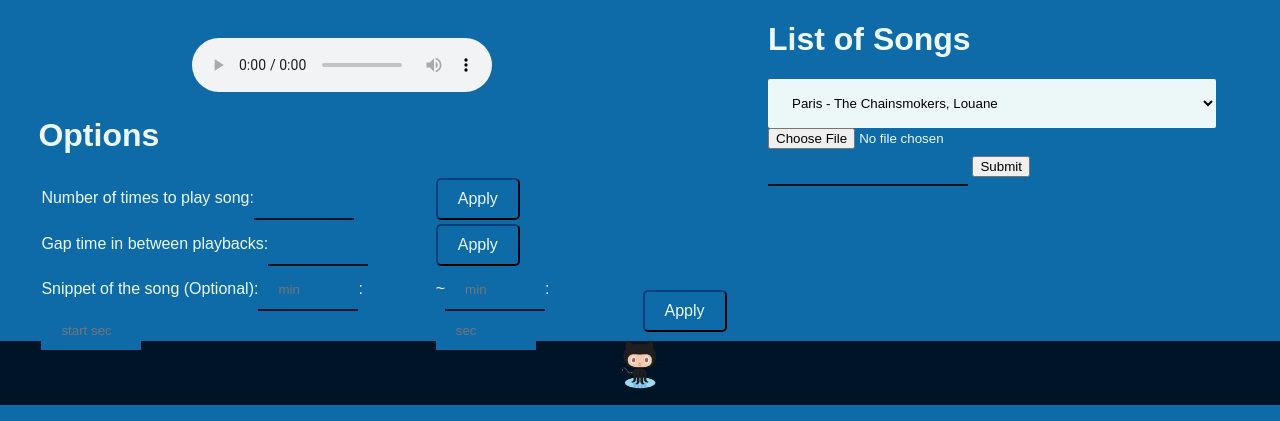
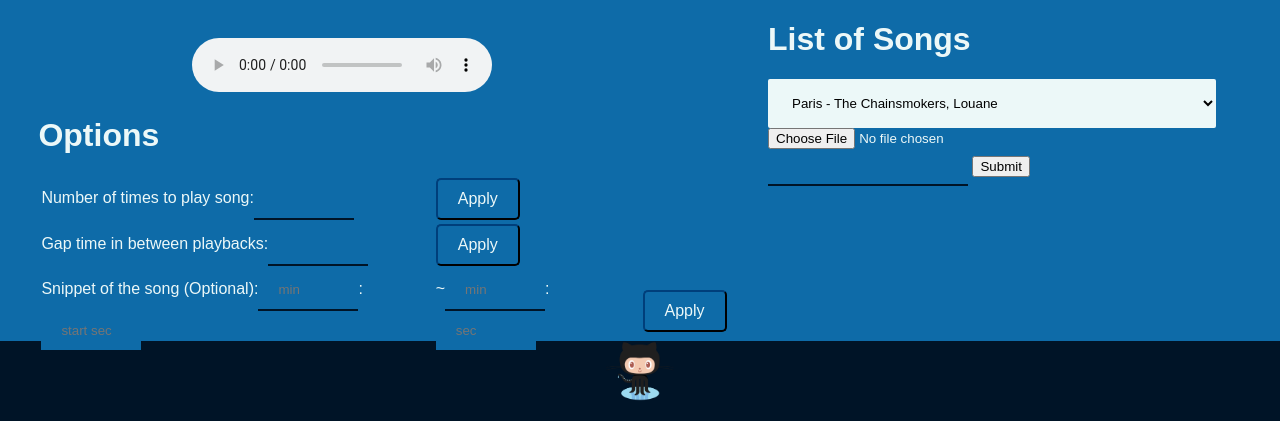
Before and after one commit to mrdanshih/mloop, a PHP site: page / in a window 1280 px wide. Shown: the part 449-870 px from the top of the page. Run offline with PHP 8.4, Linux system fonts and the light colour scheme.

Commit message:
Update css
Still need to fix placeholder color

```diff
--- a/css/main.css
+++ b/css/main.css
@@ -1,6 +1,7 @@
 :root {
     --main-color: #0E6BA8;
     --secondary-color: #001427;
+    --tertiary-color: #3DA5D9;
     --light-color: #ECF8F8;
     --border-width-default: 2px;
     --border-radius-default: 5px;
@@ -22,7 +23,7 @@
     font-size: 16px;
 }
 footer {
-    height: 20%;
+    height: 25%;
     background-color: var(--secondary-color);
     text-align: center;
 }
@@ -82,6 +83,9 @@
 #options {
     width: 90%;
     margin: auto;
+}
+#options table::placeholder {
+    color: var(--tertiary-color);
 }
 #sidebar {
     margin-left: 60%;
```
